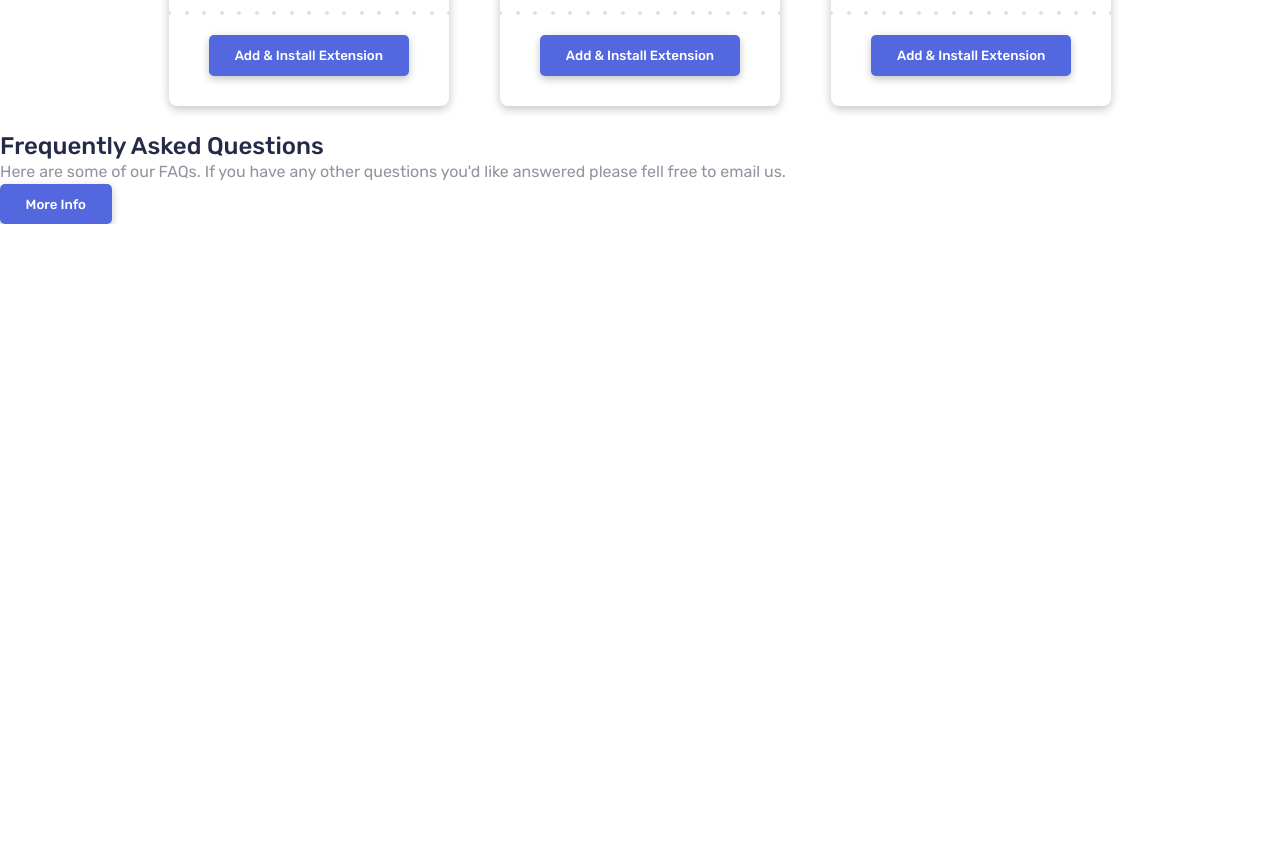
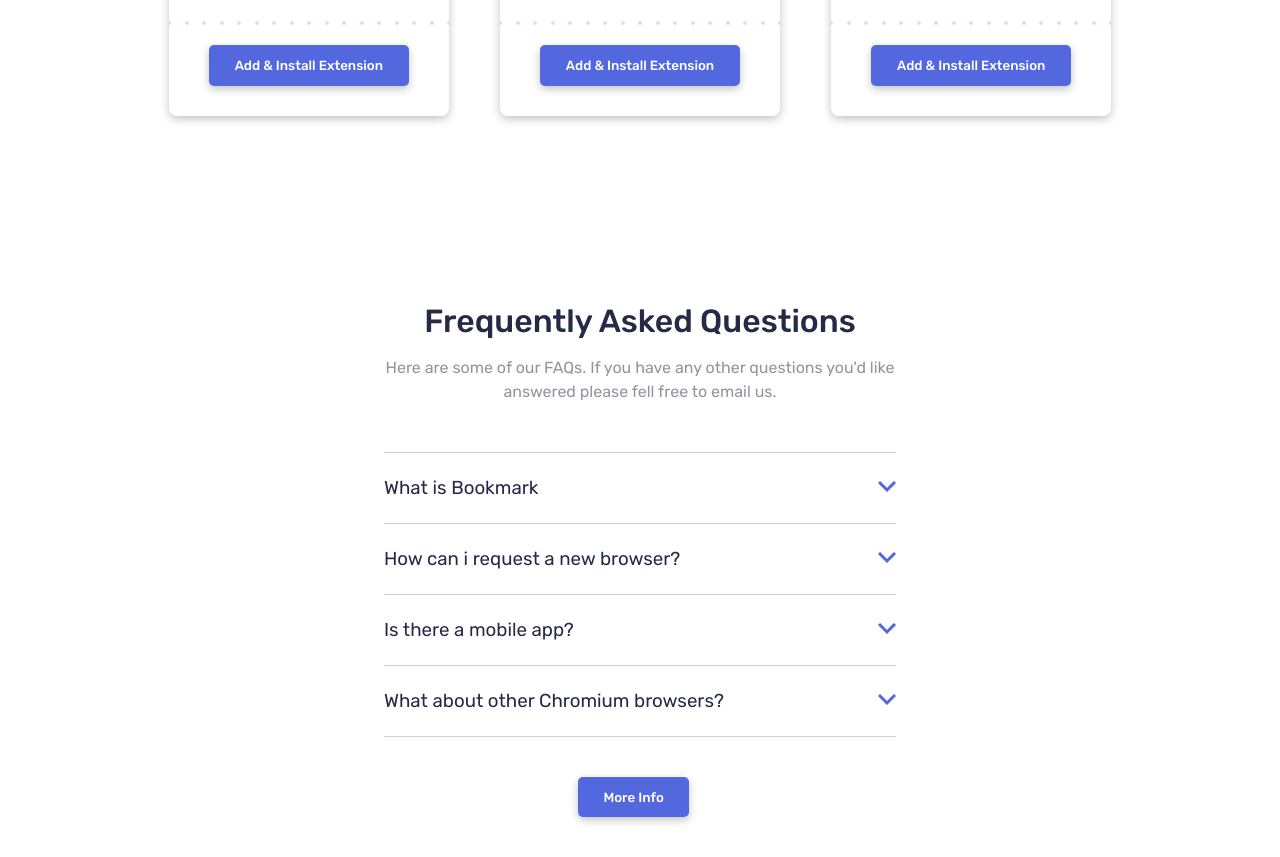
Before and after one commit to matheush9/bookmark-page-nextjs, a Next.js app: page / in a window 1280 px wide. Shown: the part 1760-2617 px from the top of the page. Before the commit the page ends 1984 px from the top, so only its background shows below. Built offline with nearby package versions, Linux system fonts and the light colour scheme.

Commit message:
Faq finalizado

```diff
--- a/src/components/Extension/extension.module.scss
+++ b/src/components/Extension/extension.module.scss
@@ -1,4 +1,5 @@
 .component {
+  margin-bottom: 20vh;
   .downloadText {
     text-align: center;
     margin: 5vh 30vw;
--- a/src/components/Faq/faq.module.scss
+++ b/src/components/Faq/faq.module.scss
@@ -0,0 +1,46 @@
+@import "/src/styles/cores.scss";
+
+.component {
+  .faqText {
+    text-align: center;
+    padding: 0 30vw;
+
+    h2 {
+      font-size: 2rem;
+    }
+    p {
+      margin: 2vh 0;
+      margin-bottom: 6vh;
+    }
+  }
+  .questions {
+    display: flex;
+    flex-direction: column;
+    text-align: left;
+    padding: 0 30vw;
+
+    .question {
+      text-align: left;
+      display: flex;
+      justify-content: space-between;
+      align-items: center;
+      border-bottom: 1px solid rgb(209, 206, 206);
+
+      &:first-child {
+        border-top: 1px solid rgb(209, 206, 206);
+      }
+    }
+
+    h3 {
+      margin: 3vh 0vh;
+      font-weight: 400;
+    }
+  }
+
+  .btn {
+    display: flex;
+    align-items: center;
+    justify-content: center;
+    margin: 5vh 0;
+  }
+}
--- a/src/components/Faq/index.jsx
+++ b/src/components/Faq/index.jsx
@@ -1,23 +1,49 @@
 import styles from "./faq.module.scss";
+import Image from "next/image";
 
 export default function Faq() {
   return (
-    <div>
-      <div>
+    <div className={styles.component}>
+      <div className={styles.faqText}>
         <h2>Frequently Asked Questions</h2>
-        <p>Here are some of our FAQs. If you have any other questions you'd like answered please fell free to email us.</p>
+        <p>
+          Here are some of our FAQs. If you have any other questions you'd like
+          answered please fell free to email us.
+        </p>
       </div>
 
-      <div>
-      <div></div>
-      <div></div>
-      <div></div>
-      <div></div>
+      <div className={styles.questions}>
+        <div className={styles.question}>
+          <h3>What is Bookmark</h3>
+          <div>
+            <img src="/images/icon-arrow.svg" alt="" />
+          </div>
+        </div>
+
+        <div className={styles.question}>
+          <h3>How can i request a new browser?</h3>
+          <div>
+            <img src="/images/icon-arrow.svg" alt="" />
+          </div>
+        </div>
+
+        <div className={styles.question}>
+          <h3>Is there a mobile app?</h3>
+          <div>
+            <img src="/images/icon-arrow.svg" alt="" />
+          </div>
+        </div>
+
+        <div className={styles.question}>
+          <h3>What about other Chromium browsers?</h3>
+          <div>
+            <img src="/images/icon-arrow.svg" alt="" />
+          </div>
+        </div>
       </div>
-
-      <div>
-        <button>More Info</button>
-      </div>
+      <div className={styles.btn}>
+          <button>More Info</button>
+        </div>
     </div>
   );
 }
--- a/src/styles/globals.scss
+++ b/src/styles/globals.scss
@@ -16,12 +16,13 @@ h1,h2,h3 {
   color: $dark-blue;
   font-weight: 500;
 }
-
+h2 {
+  font-size: 2rem;
+}
 p {
   color: $grayish-blue;
   line-height: 1.5rem;
 }
-
 button {
   padding: 1vw 2vw;
   border: none;
```
